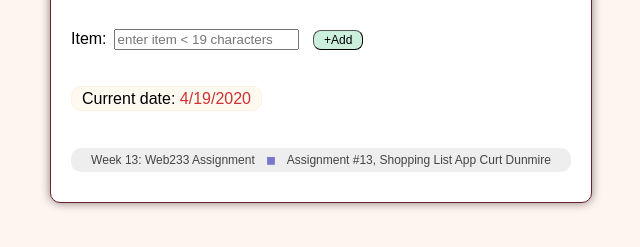
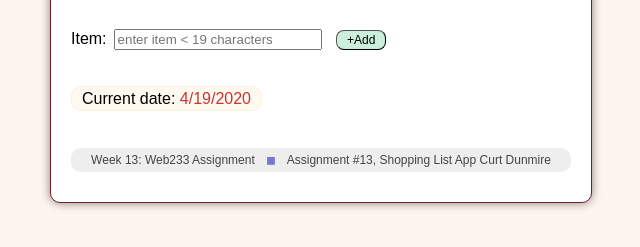
Before and after one commit to webman2020/week13, a plain HTML site: page index.html in a window 1280 px wide. Shown: the part 89-336 px from the top of the page, without its empty margins (319-959 px from the left). Drawn offline with Linux system fonts and the light colour scheme.

Commit message:
Add files via upload

```diff
--- a/style.css
+++ b/style.css
@@ -47,7 +47,7 @@ label	{ float:right; padding-right: 5px; /*	text-indent: 5px; */	}
 
 /* —————————	FORM STYLES	*/
 
-input#Item	{ margin-bottom: 0; }
+input#Item	{ margin-bottom: 0; width: 200px; }
 input#remove	{ float: left; margin-top: 2px; /*	margin-bottom: 10px; */	margin-right: 10px;
 		background-color: #c57; color: #fff; }
 input#adds	{ float: right; margin-top: 5px; /*	margin-bottom: 10px; margin-right: 20px; */
```
